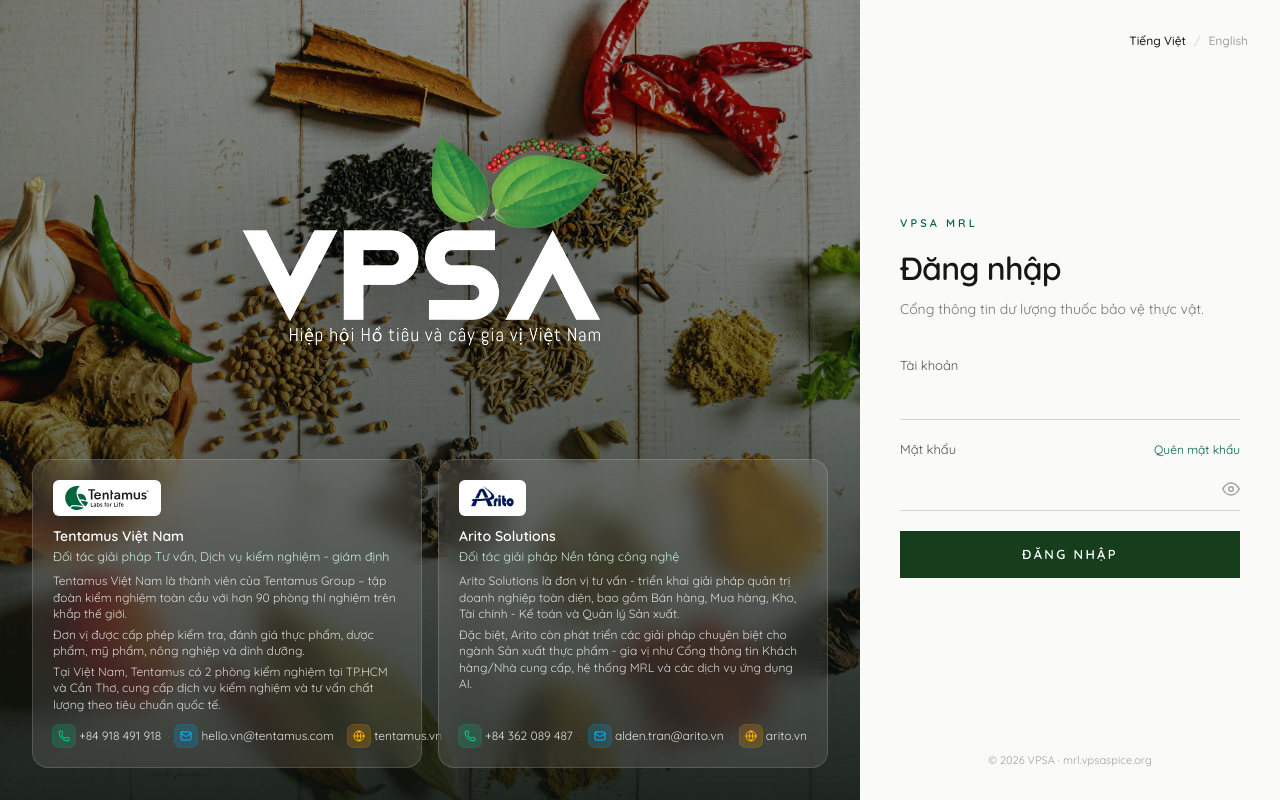
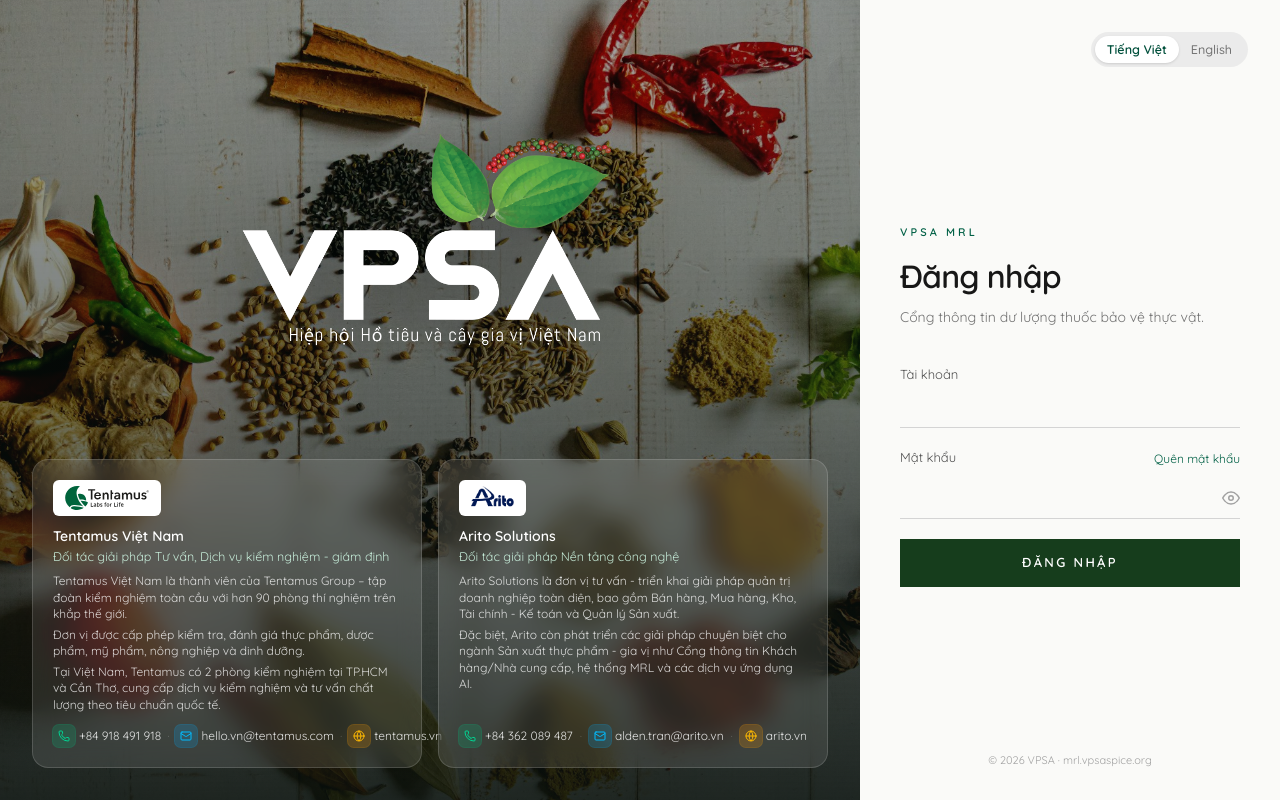
Before and after one commit to Kieuphuoc/Dong-Hanh, a Next.js app: page /login in a window 1280 px wide. Built offline with nearby package versions, Linux system fonts and the light colour scheme.

Commit message:
Upgrade language selector button style

```diff
--- a/src/app/login/page.tsx
+++ b/src/app/login/page.tsx
@@ -135,12 +135,23 @@
 
       <aside className="order-1 flex w-full flex-col bg-[#fafaf8] p-5 sm:p-8 lg:order-2 lg:h-dvh lg:w-[380px] xl:w-[420px] 2xl:w-[500px] lg:shrink-0 justify-between overflow-y-auto">
         <div className="flex justify-end shrink-0">
-          <div className="inline-flex text-[12px] 2xl:text-[13px] font-medium text-neutral-400">
-            <button type="button" onClick={() => setLang('vi')} className={vi ? 'text-neutral-900' : 'hover:text-neutral-700'}>
+          <div className="inline-flex items-center rounded-full bg-neutral-200/70 p-1 text-[12.5px] 2xl:text-sm font-medium text-neutral-600">
+            <button
+              type="button"
+              onClick={() => setLang('vi')}
+              className={`rounded-full px-3 py-1 transition-all duration-200 ${
+                vi ? 'bg-white text-emerald-900 shadow-sm font-semibold' : 'text-neutral-500 hover:text-neutral-900'
+              }`}
+            >
               Tiếng Việt
             </button>
-            <span className="mx-2 text-neutral-300">/</span>
-            <button type="button" onClick={() => setLang('en')} className={!vi ? 'text-neutral-900' : 'hover:text-neutral-700'}>
+            <button
+              type="button"
+              onClick={() => setLang('en')}
+              className={`rounded-full px-3 py-1 transition-all duration-200 ${
+                !vi ? 'bg-white text-emerald-900 shadow-sm font-semibold' : 'text-neutral-500 hover:text-neutral-900'
+              }`}
+            >
               English
             </button>
           </div>
```
